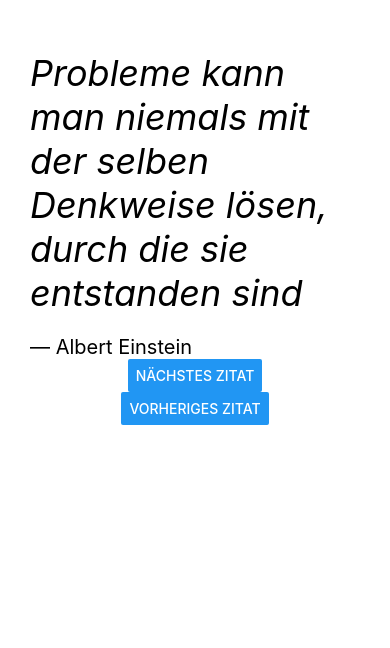
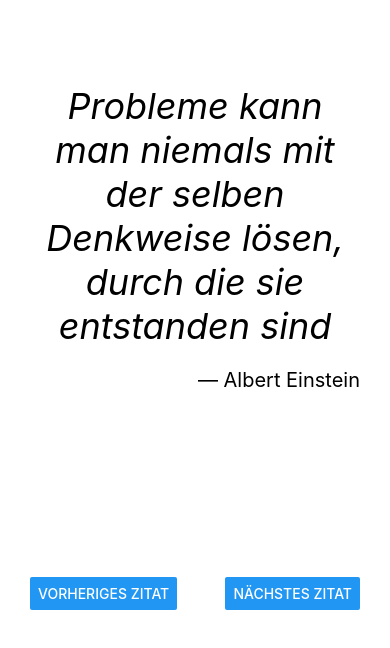
Before and after one commit to thomd/nice-quotes-app, a React Native app: screen / in a window 390 px wide. Shown: the part 184-832 px from the top of the page. Built offline with nearby package versions, Linux system fonts and the light colour scheme.

Commit message:
positioning buttons

```diff
--- a/App.js
+++ b/App.js
@@ -39,8 +39,12 @@ export default class App extends Component {
     return (
       <View style={styles.container}>
         <Quote text={quote.text} author={quote.author} />
-        <Button title="Nächstes Zitat" onPress={this.nextQuote} />
-        <Button title="Vorheriges Zitat" onPress={this.previousQuote} />
+        <View style={styles.nextButton}>
+          <Button title="Nächstes Zitat" onPress={this.nextQuote} />
+        </View>
+        <View style={styles.prevButton}>
+          <Button title="Vorheriges Zitat" onPress={this.previousQuote} />
+        </View>
       </View>
     );
   }
@@ -52,5 +56,15 @@ const styles = StyleSheet.create({
     backgroundColor: "#fff",
     alignItems: "center",
     justifyContent: "center"
+  },
+  nextButton: {
+    position: "absolute",
+    bottom: 50,
+    right: 30
+  },
+  prevButton: {
+    position: "absolute",
+    bottom: 50,
+    left: 30
   }
 });
--- a/js/components/Quote.js
+++ b/js/components/Quote.js
@@ -18,9 +18,11 @@ const styles = StyleSheet.create({
   text: {
     fontSize: 36,
     fontStyle: "italic",
-    marginBottom: 20
+    marginBottom: 20,
+    textAlign: "center"
   },
   author: {
-    fontSize: 20
+    fontSize: 20,
+    textAlign: "right"
   }
 });
```
